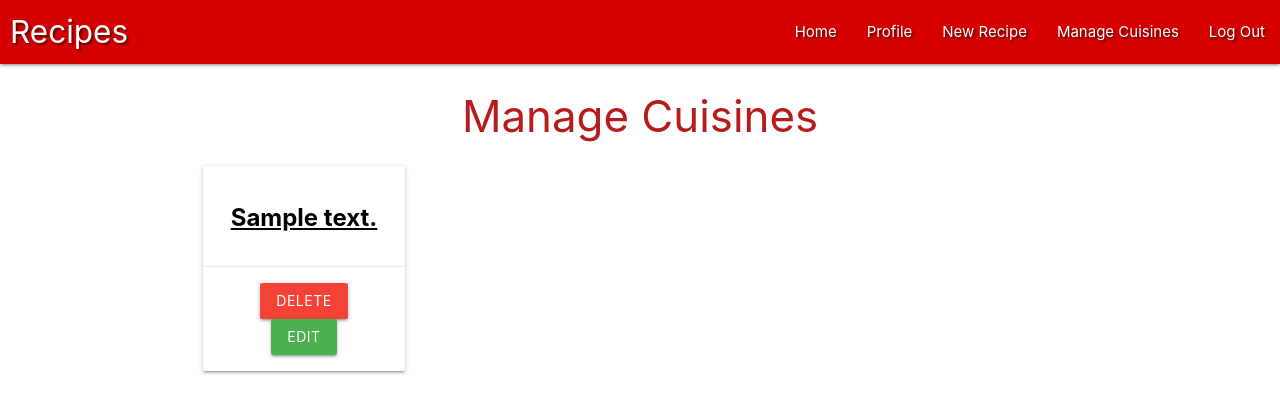
After one commit to reidycolm/MS3-Project, a Flask app: page /get_cuisines in a window 1280 px wide. The commit adds this page. Shown: the top 413 px of the page. Run offline with Flask 2, Linux system fonts and the light colour scheme; the visitor is signed in with stand-in values (Sample User, id 1); a database or web service that is not in the repository returns one stand-in record (values such as "Sample title"); some libraries are stand-ins or nearby versions.

Commit message:
added manage cuisines template and functionality to make sure only admin can access

```diff
--- a/app.py
+++ b/app.py
@@ -160,6 +160,21 @@ def delete_recipe(recipe_id):
     return redirect(url_for("get_recipes"))
 
 
+@app.route("/get_cuisines")
+def get_cuisines():
+    if "user" not in session:
+        return redirect(url_for("login"))
+
+    cuisines = list(mongo.db.cuisines.find().sort("cuisine_type", 1))
+
+    if session["user"] == "admin":
+        return render_template(
+            "cuisines.html", cuisines=cuisines, page_title="Cuisines")
+
+    flash("You do not have permission")
+    return redirect(url_for('login'))
+
+
 if __name__ == "__main__":
     app.run(host=os.environ.get("IP"),
             port=int(os.environ.get("PORT")),
--- a/static/css/style.css
+++ b/static/css/style.css
@@ -38,3 +38,8 @@ p  {
     width: 100px;
     margin: 10px;
 }
+
+.cuisine-header {
+    color: black;
+    font-weight: bold !important;
+}
--- a/templates/base.html
+++ b/templates/base.html
@@ -29,7 +29,9 @@
                     {% if session.user %}
                     <li><a href="{{ url_for('profile', username=session['user']) }}">Profile</a></li>
                     <li><a href="{{ url_for('new_recipe') }}">New Recipe</a></li>
-                    <li><a href="#">Manage Cuisines</a></li>
+                    {% if session.user | lower == "admin" | lower %}
+                        <li><a href="{{ url_for('get_cuisines') }}">Manage Cuisines</a></li>
+                    {% endif %}
                     <li><a href="{{ url_for('logout') }}">Log Out</a></li>
                     {% else %}
                     <li><a href="{{ url_for('login') }}">Log In</a></li>
@@ -48,7 +50,9 @@
             {% if session.user %}
             <li><a href="{{ url_for('profile', username=session['user']) }}">Profile</a></li>
             <li><a href="{{ url_for('new_recipe') }}">New Recipe</a></li>
-            <li><a href="#">Manage Cuisines</a></li>
+            {% if session.user | lower == "admin" | lower %}
+                <li><a href="{{ url_for('get_cuisines') }}">Manage Cuisines</a></li>
+            {% endif %}
             <li><a href="{{ url_for('logout') }}">Log Out</a></li>
             {% else %}
             <li><a href="{{ url_for('login') }}">Log In</a></li>
--- /dev/null
+++ b/templates/cuisines.html
@@ -0,0 +1,22 @@
+{% extends "base.html" %}
+{% block content %}
+
+<h3 class="red-text text-darken-4 center-align">Manage Cuisines</h3>
+
+<div class="row">
+    {% for cuisine in cuisines %}
+        <div class="col s12 m3">
+            <div class="card red-text text-darken-3 center-align">
+                <div class="card-content">
+                    <h6 class="card-title cuisine-header">{{ cuisine.cuisine_type }}</h6>
+                </div>
+                <div class="card-action">
+                    <a href="#" class="btn red">Delete</a>
+                    <a href="#" class="btn green">Edit</a>
+                </div>
+            </div>
+        </div>
+    {% endfor %}
+</div>
+
+{% endblock %}
--- a/templates/edit_recipe.html
+++ b/templates/edit_recipe.html
@@ -85,7 +85,7 @@
       </div>
       <!-- edit button-->
       <div class="col s6 center-align">
-        <button type="submit" class="btn-large green darken-4 text-shadow">
+        <button type="submit" class="btn-large green text-minus-shadow">
           Edit Recipe <i class="fas fa-edit right"></i>
       </div>
     </div>
```
